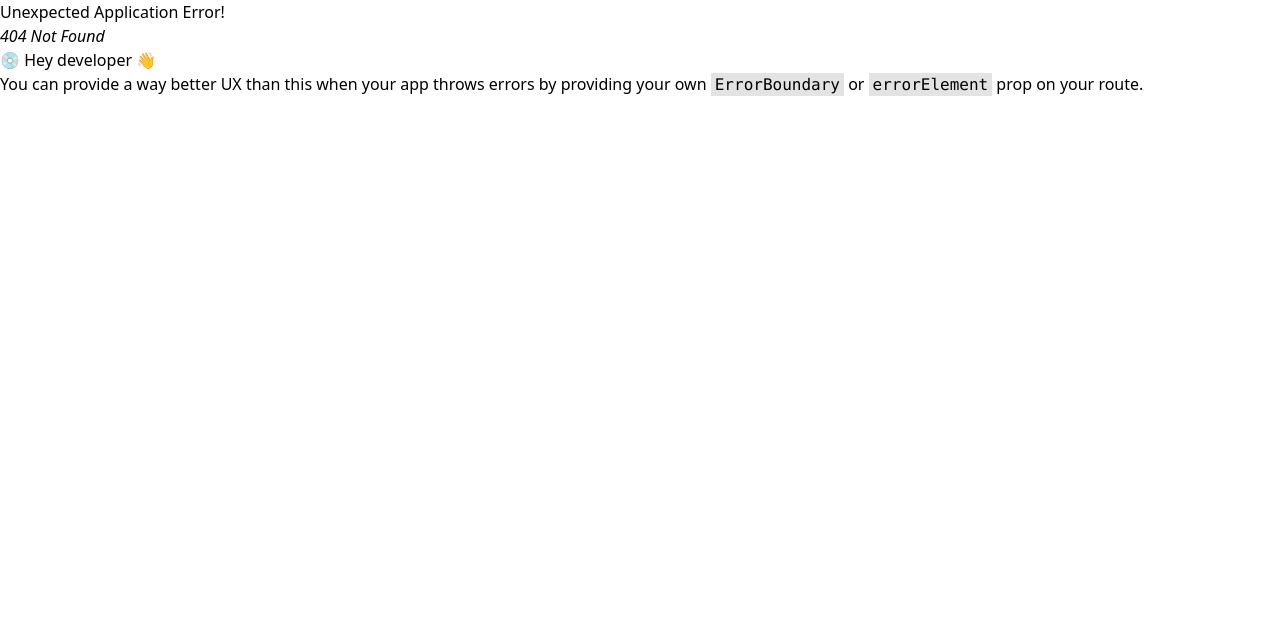
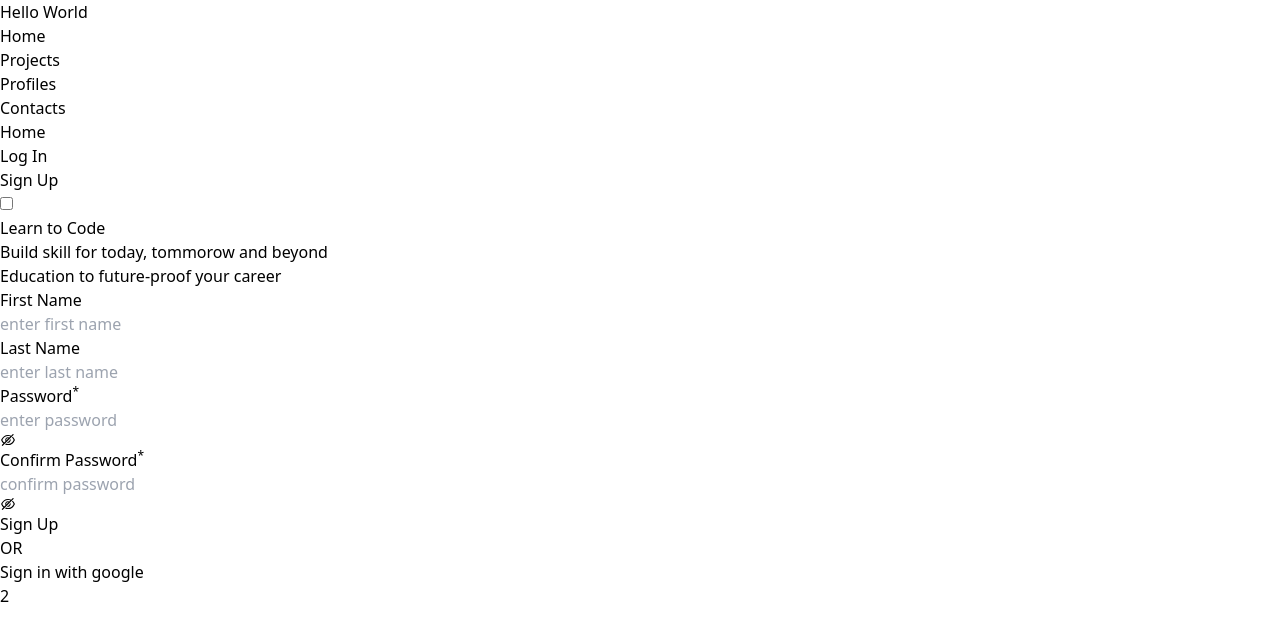
Before and after one commit to nikhilnandanwar429/Educational-Hub, a React (Vite) app: page /signup in a window 1280 px wide. Before the commit this address had no page. Shown: the top 640 px of the page. Built offline with nearby package versions, Linux system fonts and the light colour scheme.

Commit message:
made with pranav before break

```diff
--- a/package.json
+++ b/package.json
@@ -13,6 +13,7 @@
     "react": "^18.3.1",
     "react-dom": "^18.3.1",
     "react-hot-toast": "^2.4.1",
+    "react-icons": "^5.3.0",
     "react-router-dom": "^6.26.1"
   },
   "devDependencies": {
--- a/src/App.jsx
+++ b/src/App.jsx
@@ -1,13 +1,14 @@
-import React from 'react'
+import React, { useState } from 'react'
 import { Header } from './Components/index'
 import { Outlet } from 'react-router-dom'
 
 
 function App() {
+  const [isLogin, setIsLogin] = useState(false);
 
   return (
     <>
-      <Header />
+      <Header isLogin = {isLogin} setIsLogin = {setIsLogin}/>
       <Outlet />
 
     </>
--- /dev/null
+++ b/src/Components/Dashboard.jsx
@@ -0,0 +1,9 @@
+import React from 'react'
+
+function Dashboard() {
+  return (
+    <div  className='flex justify-center items-center'><p>Welcome to study</p></div>
+  )
+}
+
+export default Dashboard
--- a/src/Components/Header.jsx
+++ b/src/Components/Header.jsx
@@ -1,7 +1,13 @@
 import React from "react";
 import { NavLink } from "react-router-dom";
+import { useNavigate } from "react-router-dom";
 
-function Header() {
+function Header({isLogin, setIsLogin}) {
+
+    const navigate = useNavigate();
+
+
+
     return (
         <header className='w-full h-20 bg-white  flex px-4 py-4 justify-center border border-b-lime-500 shadow-md'  >
             <div className="w-full xl:w-9/12 bg-white  flex px-4  justify-between">
@@ -38,9 +44,33 @@ function Header() {
                     </ul>
                 </div>
                 <div className='w-auto text-end hidden md:block cursor-pointer'>
-                    <h1 className='bg-blue-800 w-auto font-bold p-2 px-5 rounded-2xl text-white'>
-                        Resume
-                    </h1>
+                {!isLogin &&
+                    <div>
+                        <h1 className='bg-blue-800 w-auto font-bold p-2 px-5 rounded-2xl text-white'
+                        onClick={() => {
+                            navigate('/login');
+                        }}>
+                            Log In
+                        </h1>
+                        <h1 className='bg-blue-800 w-auto font-bold p-2 px-5 rounded-2xl text-white' onClick={() => {
+                            navigate('/signup');
+                        }}>
+                            Sign Up
+                        </h1>
+                    </div>
+                    }
+
+                {isLogin &&
+                    <div className="display flex flex-col">
+                        <h1 className='bg-blue-800 w-auto font-bold p-2 px-5 rounded-2xl text-white'>
+                            DashBoard
+                        </h1>
+                        <h1 className='bg-blue-800 w-auto font-bold p-2 px-5 rounded-2xl text-white'
+                        onClick={setIsLogin(false)}>
+                            Log Out
+                        </h1>
+                    </div>
+                    }
                 </div>
 
                 {/* // Three line button */}
--- /dev/null
+++ b/src/Components/Login.jsx
@@ -0,0 +1,18 @@
+import React from 'react'
+import Template from '../mainComponents/Template'
+
+function Login({setIsLogin}) {
+  return (
+    <div>
+    <Template
+      Title = "Welcome Back"
+      Desc1 = "Build skill for today, tommorow and beyond"
+      Desc2 = "Education to future-proof your career"
+      formType = "Login"
+      setIsLogin = {setIsLogin}
+    />
+  </div>
+  )
+}
+
+export default Login
--- /dev/null
+++ b/src/Components/Signup.jsx
@@ -0,0 +1,17 @@
+import React from 'react'
+import Template from '../mainComponents/Template'
+
+function Signup({setIsLogin}) {
+  return (
+    <div>
+      <Template
+        Title = "Learn to Code"
+        Desc1 = "Build skill for today, tommorow and beyond"
+        Desc2 = "Education to future-proof your career"
+        formType = "Signup"
+      />
+    </div>
+  )
+}
+
+export default Signup
--- a/src/main.jsx
+++ b/src/main.jsx
@@ -4,12 +4,18 @@ import App from './App.jsx'
 import './index.css'
 import { Route, RouterProvider, createBrowserRouter, createRoutesFromElements } from 'react-router-dom'
 import { Home } from './Components/index.js'
+import Login from './Components/Login.jsx'
+import Signup from './Components/Signup.jsx'
+import Dashboard from './Components/Dashboard.jsx'
+import Toaster from "react-hot-toast"
 
 const router = createBrowserRouter(
   createRoutesFromElements(
     <Route path='/' element={<App />} >
       <Route path='' element={<Home />} />
-
+      <Route path = '/login' element= {<Login />} />
+      <Route path = '/signup' element = {<Signup />} />
+      <Route path = '/dashboard' element = {<Dashboard />} />
     </Route>
   )
 )
@@ -17,5 +23,6 @@ const router = createBrowserRouter(
 ReactDOM.createRoot(document.getElementById('root')).render(
   <React.StrictMode>
     <RouterProvider router={router} />
+    <Toaster />
   </React.StrictMode>,
 )
--- /dev/null
+++ b/src/mainComponents/LoginForm.jsx
@@ -0,0 +1,76 @@
+import React, { useState } from 'react'
+import {AiOutlineEye, AiOutlineEyeInvisible} from 'react-icons/ai'
+import {Link, useNavigate} from "react-router-dom"
+import toast from "react-hot-toast"
+
+
+function LoginForm({setIsLogin}) {
+
+    const [formData, setFormData] = useState({
+        email: "",
+        password: ""
+    })
+
+    function changeHandler(event) {
+        setFormData((preData) => ({
+            ...preData,
+            [event.target.name]: event.target.value
+        }))
+    }
+
+    const navigate = useNavigate();
+
+    function submitHandler(event) {
+        event.preventDefault();
+        navigate('/dashboard');
+        setIsLogin(true);
+        toast.success("Logged In");
+    }
+
+    const [showPass, setShowPass] = useState(false);
+  return (
+    <form onSubmit={submitHandler}>
+    <label>
+        <p>Email Address<sup>*</sup></p>
+        <input
+        type = 'email'
+        required
+        value={formData.email}
+        onChange={changeHandler}
+        placeholder='enter email id'
+        name = "email"
+        />
+    </label>
+
+
+
+    <label>
+            <p>Password<sup>*</sup></p>
+            <input
+                type = {showPass ? ("text") : ("password")}
+                required
+                value={formData.password}
+                onChange={changeHandler}
+                placeholder='enter password'
+                name = "password"
+            />
+
+            <span onClick={() => {
+                    setShowPass((prev) => !prev);
+                }}>
+                    {showPass ? (<AiOutlineEye/>) : (<AiOutlineEyeInvisible />)}
+            </span>
+
+            <Link to = "#">
+                <p>
+                    Forget password
+                </p>
+            </Link>
+        </label>
+
+        <button>LogIn</button>
+    </form>
+  )
+}
+
+export default LoginForm
--- /dev/null
+++ b/src/mainComponents/SignupForm.jsx
@@ -0,0 +1,105 @@
+import React, { useState } from 'react'
+import {AiOutlineEye, AiOutlineEyeInvisible} from "react-icons/ai"
+import { useNavigate } from 'react-router-dom';
+import toast from 'react-hot-toast';
+
+function Signupform({setIsLogin}) {
+
+  const [formData, setFormData] = useState({
+    firstName: "",
+    lastName: "",
+    password: "",
+    conPassword: ""
+  })
+
+  const [showPass, setShowPass] = useState(false);
+  const navigate = useNavigate();
+
+  function changeHandler(event) {
+    setFormData((prev) => ({
+      ...prev,
+      [event.target.name]: event.target.value
+    }))
+  }
+
+  function submitHandler(event) {
+    event.preventDefault();
+    if (formData.password === formData.conPassword) {
+      toast.success("Sign Up success");
+      setIsLogin(true);
+      navigate("/dashboard");
+    } else {
+      toast.error("password does't match");
+    }
+  }
+
+  return (
+    <form onSubmit={submitHandler}>
+      <label>
+        <p>First Name</p >
+        <input
+          type = 'text'
+          required
+          value={formData.firstName}
+          onChange={changeHandler}
+          placeholder='enter first name'
+          name = "firstName"
+        />
+      </label>
+
+
+      <label>
+          <p>Last Name</p>
+          <input
+            type = 'text'
+            required
+            value={formData.lastName}
+            onChange={changeHandler}
+            placeholder='enter last name'
+            name = "lastName"
+          />
+        </label>
+
+        <label>
+          <p>Password<sup>*</sup></p>
+          <input
+              type = {showPass ? ("text") : ("password")}
+              required
+              value={formData.password}
+              onChange={changeHandler}
+              placeholder='enter password'
+              name = "password"
+          />
+
+          <span onClick={() => {
+                  setShowPass((prev) => !prev);
+              }}>
+                  {showPass ? (<AiOutlineEye/>) : (<AiOutlineEyeInvisible />)}
+          </span>
+        </label>
+
+        <label>
+          <p>Confirm Password<sup>*</sup></p>
+          <input
+              type = {showPass ? ("text") : ("password")}
+              required
+              value={formData.conPassword}
+              onChange={changeHandler}
+              placeholder='confirm password'
+              name = "conPassword"
+          />
+
+          <span onClick={() => {
+                  setShowPass((prev) => !prev);
+              }}>
+                  {showPass ? (<AiOutlineEye/>) : (<AiOutlineEyeInvisible />)}
+          </span>
+        </label>
+
+
+        <button>Sign Up</button>
+    </form>
+  )
+}
+
+export default Signupform
--- /dev/null
+++ b/src/mainComponents/Template.jsx
@@ -0,0 +1,37 @@
+import React from 'react'
+import SignupForm from "./SignupForm"
+import LoginForm from "./LoginForm";
+
+function Template({Title, Desc1, Desc2, formType, setIsLogin}) {
+
+
+  return (
+    <div>
+        <h1>{Title}</h1>
+
+        <div>
+            <p>{Desc1}</p>
+            <p>{Desc2}</p>
+        </div>
+
+        {formType === "Login" ? (<LoginForm setIsLogin = {setIsLogin}/>) : (<SignupForm setIsLogin = {setIsLogin}/>)}
+
+
+
+        <div>
+                <div></div>
+                <p>OR</p>
+                <div></div>
+        </div>
+
+            <button>
+                <p>Sign in with google</p>
+            </button>
+
+
+
+    </div>
+  )
+}
+
+export default Template
```
Also changed, not shown: 1 other file (tests, documents, lock files or other folders).
